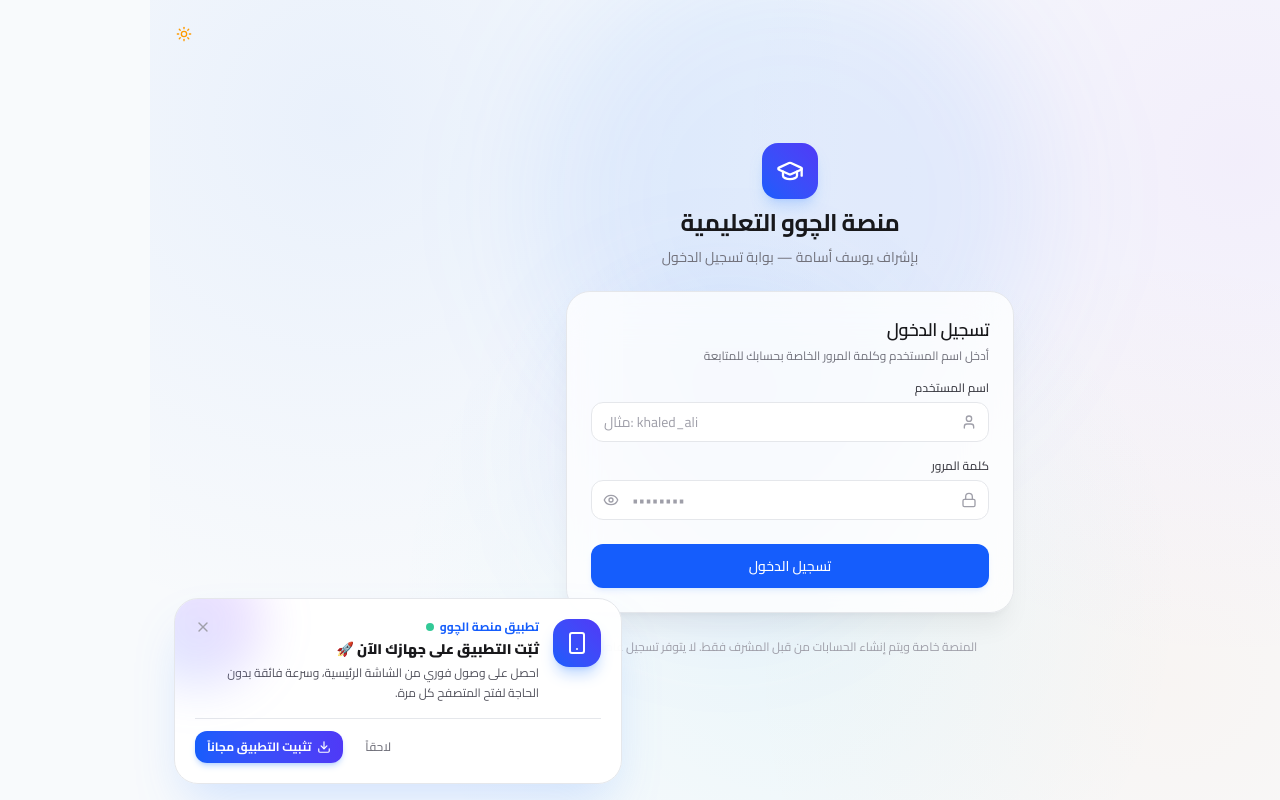
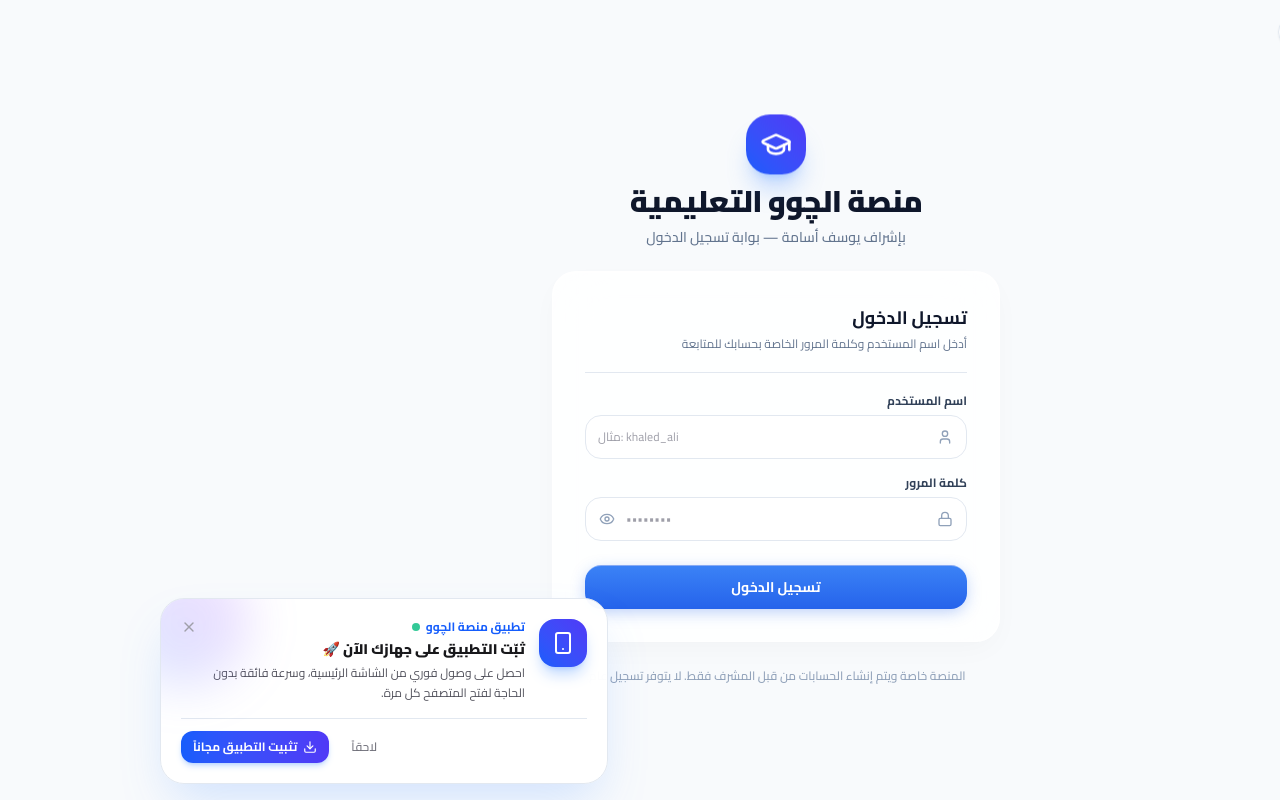
Before and after one commit to useafosama/study-hub, a Next.js app: page /login in a window 1280 px wide. Built offline with nearby package versions, Linux system fonts and the light colour scheme.

Commit message:
style: lock to 100% unified Apple Light Glassmorphic aesthetic, eliminating all dark mode mismatch

```diff
--- a/app/(auth)/login/page.tsx
+++ b/app/(auth)/login/page.tsx
@@ -8,7 +8,6 @@ import { loginAction } from "@/actions/auth";
 import { Button } from "@/components/ui/button";
 import { Input } from "@/components/ui/input";
 import { Card, CardContent, CardDescription, CardHeader, CardTitle } from "@/components/ui/card";
-import { ThemeToggle } from "@/components/shared/theme-toggle";
 import { Lock, User, Eye, EyeOff, Loader2, GraduationCap, AlertCircle, ShieldAlert, ArrowRight } from "lucide-react";
 
 export default function LoginPage() {
@@ -18,60 +17,59 @@ export default function LoginPage() {
   const [showPassword, setShowPassword] = React.useState(false);
 
   return (
-    <div className="relative flex min-h-screen flex-col items-center justify-center p-4 selection:bg-blue-600 selection:text-white">
+    <div className="relative flex min-h-screen flex-col items-center justify-center p-4 selection:bg-blue-600 selection:text-white bg-slate-50">
       {/* Background ambient lighting */}
       <div className="absolute inset-0 -z-10 overflow-hidden">
-        <div className="absolute top-1/4 left-1/2 -translate-x-1/2 -translate-y-1/2 w-[500px] h-[500px] bg-blue-500/10 rounded-full blur-3xl pointer-events-none" />
-        <div className="absolute bottom-1/4 left-1/3 w-[300px] h-[300px] bg-indigo-500/10 rounded-full blur-3xl pointer-events-none" />
+        <div className="absolute top-1/4 left-1/2 -translate-x-1/2 -translate-y-1/2 w-[550px] h-[550px] bg-blue-400/15 rounded-full blur-3xl pointer-events-none" />
+        <div className="absolute bottom-1/4 left-1/3 w-[350px] h-[350px] bg-indigo-400/15 rounded-full blur-3xl pointer-events-none" />
       </div>
 
       {/* Top bar controls */}
       <div className="absolute top-4 left-4 right-4 flex items-center justify-between">
-        <Button asChild variant="ghost" size="sm" className="text-xs text-zinc-500 hover:text-zinc-900 dark:hover:text-zinc-100 gap-1.5 rounded-xl">
+        <Button asChild variant="ghost" size="sm" className="text-xs text-slate-600 hover:text-slate-900 gap-1.5 rounded-2xl bg-white/70 backdrop-blur-md border border-slate-200/60 shadow-xs">
           <Link href="/">
             <ArrowRight className="h-3.5 w-3.5" />
             <span>العودة للرئيسية</span>
           </Link>
         </Button>
-        <ThemeToggle />
       </div>
 
       <div className="w-full max-w-md space-y-6">
         {/* Brand Header */}
         <div className="text-center space-y-2">
-          <div className="inline-flex h-14 w-14 items-center justify-center rounded-2xl bg-gradient-to-tr from-blue-600 to-indigo-600 text-white shadow-lg shadow-blue-500/20 mb-2">
-            <GraduationCap className="h-7 w-7" />
+          <div className="inline-flex h-15 w-15 items-center justify-center rounded-3xl bg-gradient-to-tr from-blue-600 to-indigo-600 text-white shadow-xl shadow-blue-500/25 mb-2 animate-float">
+            <GraduationCap className="h-8 w-8" />
           </div>
-          <h1 className="text-2xl font-bold tracking-tight text-zinc-900 dark:text-zinc-50">
+          <h1 className="text-2xl sm:text-3xl font-black tracking-tight text-slate-900">
             منصة الچوو التعليمية
           </h1>
-          <p className="text-sm text-zinc-500 dark:text-zinc-400">
+          <p className="text-xs sm:text-sm text-slate-500 font-medium">
             بإشراف يوسف أسامة — بوابة تسجيل الدخول
           </p>
         </div>
 
-        {/* Login Card */}
-        <Card className="border-zinc-200/80 bg-white/80 shadow-xl shadow-zinc-950/5 backdrop-blur-xl dark:border-zinc-800/80 dark:bg-zinc-900/80 rounded-3xl">
-          <CardHeader className="space-y-1 pb-4 text-center sm:text-right">
-            <CardTitle className="text-lg font-semibold">تسجيل الدخول</CardTitle>
-            <CardDescription className="text-xs">
+        {/* Login Card (Apple Frosted Glass) */}
+        <div className="glass-panel p-6 sm:p-8 rounded-3xl shadow-xl">
+          <div className="space-y-1 pb-5 text-center sm:text-right border-b border-slate-100 mb-5">
+            <h2 className="text-lg font-bold text-slate-900">تسجيل الدخول</h2>
+            <p className="text-xs text-slate-500">
               أدخل اسم المستخدم وكلمة المرور الخاصة بحسابك للمتابعة
-            </CardDescription>
-          </CardHeader>
+            </p>
+          </div>
 
-          <CardContent>
+          <div>
             {/* Account disabled alert from URL */}
             {urlError === "account_disabled" && (
-              <div className="mb-4 flex items-start gap-2.5 rounded-2xl border border-rose-200 bg-rose-50 p-3.5 text-xs text-rose-800 dark:border-rose-900/50 dark:bg-rose-950/40 dark:text-rose-300">
-                <ShieldAlert className="h-4 w-4 shrink-0 mt-0.5 text-rose-600 dark:text-rose-400" />
+              <div className="mb-4 flex items-start gap-2.5 rounded-2xl border border-rose-200 bg-rose-50 p-3.5 text-xs text-rose-800">
+                <ShieldAlert className="h-4 w-4 shrink-0 mt-0.5 text-rose-600" />
                 <span>تم تعطيل هذا الحساب. يرجى مراجعة إدارة المنصة لتفعيل حسابك.</span>
               </div>
             )}
 
             {/* Error Message from Server Action */}
             {state?.error && (
-              <div className="mb-4 flex items-start gap-2.5 rounded-2xl border border-rose-200 bg-rose-50 p-3.5 text-xs text-rose-800 dark:border-rose-900/50 dark:bg-rose-950/40 dark:text-rose-300">
-                <AlertCircle className="h-4 w-4 shrink-0 mt-0.5 text-rose-600 dark:text-rose-400" />
+              <div className="mb-4 flex items-start gap-2.5 rounded-2xl border border-rose-200 bg-rose-50 p-3.5 text-xs text-rose-800">
+                <AlertCircle className="h-4 w-4 shrink-0 mt-0.5 text-rose-600" />
                 <span>{state.error}</span>
               </div>
             )}
@@ -80,7 +78,7 @@ export default function LoginPage() {
               <div className="space-y-1.5">
                 <label
                   htmlFor="username"
-                  className="block text-xs font-medium text-zinc-700 dark:text-zinc-300"
+                  className="block text-xs font-bold text-slate-700"
                 >
                   اسم المستخدم
                 </label>
@@ -92,18 +90,18 @@ export default function LoginPage() {
                     required
                     autoComplete="username"
                     placeholder="مثال: khaled_ali"
-                    className="pr-10 rounded-xl"
+                    className="pr-10 rounded-2xl bg-white border-slate-200/80 text-xs h-11 focus:border-blue-500"
                     disabled={isPending}
                     dir="ltr"
                   />
-                  <User className="absolute right-3 top-1/2 -translate-y-1/2 h-4 w-4 text-zinc-400 pointer-events-none" />
+                  <User className="absolute right-3.5 top-1/2 -translate-y-1/2 h-4 w-4 text-slate-400 pointer-events-none" />
                 </div>
               </div>
 
               <div className="space-y-1.5">
                 <label
                   htmlFor="password"
-                  className="block text-xs font-medium text-zinc-700 dark:text-zinc-300"
+                  className="block text-xs font-bold text-slate-700"
                 >
                   كلمة المرور
                 </label>
@@ -115,15 +113,15 @@ export default function LoginPage() {
                     required
                     autoComplete="current-password"
                     placeholder="••••••••"
-                    className="pr-10 pl-10 rounded-xl"
+                    className="pr-10 pl-10 rounded-2xl bg-white border-slate-200/80 text-xs h-11 focus:border-blue-500"
                     disabled={isPending}
                     dir="ltr"
                   />
-                  <Lock className="absolute right-3 top-1/2 -translate-y-1/2 h-4 w-4 text-zinc-400 pointer-events-none" />
+                  <Lock className="absolute right-3.5 top-1/2 -translate-y-1/2 h-4 w-4 text-slate-400 pointer-events-none" />
                   <button
                     type="button"
                     onClick={() => setShowPassword(!showPassword)}
-                    className="absolute left-3 top-1/2 -translate-y-1/2 text-zinc-400 hover:text-zinc-600 dark:hover:text-zinc-300 focus:outline-none"
+                    className="absolute left-3.5 top-1/2 -translate-y-1/2 text-slate-400 hover:text-slate-600 focus:outline-none"
                     tabIndex={-1}
                   >
                     {showPassword ? (
@@ -138,7 +136,7 @@ export default function LoginPage() {
               <Button
                 type="submit"
                 disabled={isPending}
-                className="w-full h-11 rounded-xl bg-blue-600 hover:bg-blue-700 text-white font-medium text-sm transition-all shadow-md shadow-blue-500/10 cursor-pointer mt-2"
+                className="apple-button-glow w-full h-11 rounded-2xl text-white font-bold text-sm cursor-pointer mt-2"
               >
                 {isPending ? (
                   <>
@@ -150,11 +148,11 @@ export default function LoginPage() {
                 )}
               </Button>
             </form>
-          </CardContent>
-        </Card>
+          </div>
+        </div>
 
         {/* Security & Access note */}
-        <p className="text-center text-xs text-zinc-400 dark:text-zinc-500 leading-relaxed px-4">
+        <p className="text-center text-xs text-slate-400 leading-relaxed px-4 font-medium">
           المنصة خاصة ويتم إنشاء الحسابات من قبل المشرف فقط. لا يتوفر تسجيل عام.
         </p>
       </div>
--- a/app/globals.css
+++ b/app/globals.css
@@ -2,31 +2,31 @@
 
 @layer base {
   :root {
-    --background: 215 28% 97%;
-    --foreground: 224 71.4% 4.1%;
+    --background: 210 40% 98%;
+    --foreground: 222.2 84% 4.9%;
     --card: 0 0% 100%;
-    --card-foreground: 224 71.4% 4.1%;
+    --card-foreground: 222.2 84% 4.9%;
     --popover: 0 0% 100%;
-    --popover-foreground: 224 71.4% 4.1%;
+    --popover-foreground: 222.2 84% 4.9%;
     --primary: 221.2 83.2% 53.3%;
     --primary-foreground: 210 40% 98%;
-    --secondary: 220 14.3% 95.9%;
-    --secondary-foreground: 220.9 39.3% 11%;
-    --muted: 220 14.3% 95.9%;
-    --muted-foreground: 220 8.9% 46.1%;
-    --accent: 220 14.3% 95.9%;
-    --accent-foreground: 220.9 39.3% 11%;
+    --secondary: 210 40% 96.1%;
+    --secondary-foreground: 222.2 47.4% 11.2%;
+    --muted: 210 40% 96.1%;
+    --muted-foreground: 215.4 16.3% 46.9%;
+    --accent: 210 40% 96.1%;
+    --accent-foreground: 222.2 47.4% 11.2%;
     --destructive: 0 84.2% 60.2%;
-    --destructive-foreground: 0 0% 98%;
-    --border: 220 13% 91%;
-    --input: 220 13% 91%;
+    --destructive-foreground: 210 40% 98%;
+    --border: 214.3 31.8% 91.4%;
+    --input: 214.3 31.8% 91.4%;
     --ring: 221.2 83.2% 53.3%;
     --radius: 1.25rem;
   }
 }
 
 * {
-  border-color: hsl(var(--border));
+  border-color: #e2e8f0;
 }
 
 body {
@@ -36,10 +36,10 @@ body {
   font-feature-settings: "rlig" 1, "calt" 1;
   -webkit-tap-highlight-color: transparent;
   background-image:
-    radial-gradient(circle at 15% 15%, rgba(59, 130, 246, 0.08) 0px, transparent 40%),
-    radial-gradient(circle at 85% 20%, rgba(147, 51, 234, 0.06) 0px, transparent 40%),
-    radial-gradient(circle at 50% 75%, rgba(6, 182, 212, 0.06) 0px, transparent 45%),
-    radial-gradient(circle at 80% 85%, rgba(249, 115, 22, 0.04) 0px, transparent 35%);
+    radial-gradient(circle at 10% 10%, rgba(59, 130, 246, 0.07) 0px, transparent 45%),
+    radial-gradient(circle at 90% 15%, rgba(147, 51, 234, 0.05) 0px, transparent 45%),
+    radial-gradient(circle at 50% 85%, rgba(14, 165, 233, 0.06) 0px, transparent 50%),
+    radial-gradient(circle at 80% 90%, rgba(249, 115, 22, 0.04) 0px, transparent 40%);
   background-attachment: fixed;
 }
 
@@ -52,19 +52,19 @@ body {
   background: transparent;
 }
 ::-webkit-scrollbar-thumb {
-  background: rgba(0, 0, 0, 0.14);
+  background: rgba(0, 0, 0, 0.15);
   border-radius: 9999px;
 }
 ::-webkit-scrollbar-thumb:hover {
-  background: rgba(0, 0, 0, 0.28);
+  background: rgba(0, 0, 0, 0.3);
 }
 
-/* Apple Light Glassmorphism Utility Classes */
+/* Apple Light Frosted Glass Panels */
 .glass-panel {
-  background: rgba(255, 255, 255, 0.82);
+  background: rgba(255, 255, 255, 0.85);
   backdrop-filter: blur(28px);
   -webkit-backdrop-filter: blur(28px);
-  border: 1px solid rgba(255, 255, 255, 0.9);
+  border: 1px solid rgba(255, 255, 255, 0.95);
   box-shadow:
     0 10px 30px -5px rgba(0, 0, 0, 0.03),
     0 2px 8px -2px rgba(0, 0, 0, 0.02),
@@ -74,14 +74,14 @@ body {
 }
 
 .glass-card-interactive {
-  background: rgba(255, 255, 255, 0.78);
+  background: rgba(255, 255, 255, 0.82);
   backdrop-filter: blur(24px);
   -webkit-backdrop-filter: blur(24px);
-  border: 1px solid rgba(255, 255, 255, 0.85);
+  border: 1px solid rgba(255, 255, 255, 0.9);
   box-shadow:
     0 4px 20px -2px rgba(0, 0, 0, 0.03),
     0 1px 4px -1px rgba(0, 0, 0, 0.02),
-    inset 0 1px 0 0 rgba(255, 255, 255, 0.95);
+    inset 0 1px 0 0 rgba(255, 255, 255, 1);
   border-radius: 1.5rem;
   transition: all 0.3s cubic-bezier(0.16, 1, 0.3, 1);
   will-change: transform, box-shadow;
@@ -89,12 +89,30 @@ body {
 
 .glass-card-interactive:hover {
   transform: translateY(-4px);
-  background: rgba(255, 255, 255, 0.94);
-  border-color: rgba(59, 130, 246, 0.35);
+  background: rgba(255, 255, 255, 0.96);
+  border-color: rgba(59, 130, 246, 0.4);
   box-shadow:
     0 20px 40px -12px rgba(37, 99, 235, 0.12),
     0 8px 16px -4px rgba(0, 0, 0, 0.03),
     inset 0 1px 0 0 rgba(255, 255, 255, 1);
+}
+
+/* Apple Legacy support classes mapping to frosted glass */
+.apple-card {
+  background: rgba(255, 255, 255, 0.85);
+  backdrop-filter: blur(20px);
+  -webkit-backdrop-filter: blur(20px);
+  border: 1px solid rgba(226, 232, 240, 0.8);
+  box-shadow: 0 4px 20px -2px rgba(0, 0, 0, 0.03);
+  border-radius: 1.25rem;
+  transition: all 0.25s cubic-bezier(0.16, 1, 0.3, 1);
+}
+
+.apple-card-hover:hover {
+  transform: translateY(-3px);
+  background: #ffffff;
+  border-color: rgba(59, 130, 246, 0.4);
+  box-shadow: 0 15px 35px -5px rgba(37, 99, 235, 0.1);
 }
 
 /* Glossy Apple Button with subtle sheen */
@@ -102,7 +120,7 @@ body {
   position: relative;
   overflow: hidden;
   background: linear-gradient(180deg, #3b82f6 0%, #2563eb 100%);
-  border-top: 1px solid rgba(255, 255, 255, 0.4);
+  border-top: 1px solid rgba(255, 255, 255, 0.45);
   box-shadow: 0 4px 16px -2px rgba(37, 99, 235, 0.35);
   transition: all 0.25s cubic-bezier(0.16, 1, 0.3, 1);
 }
--- a/app/layout.tsx
+++ b/app/layout.tsx
@@ -50,10 +50,10 @@ export default function RootLayout({
 }) {
   return (
     <html lang="ar" dir="rtl" suppressHydrationWarning className={cairo.variable}>
-      <body className="min-h-screen font-sans text-zinc-900 antialiased dark:text-zinc-50 selection:bg-blue-600 selection:text-white relative">
+      <body className="min-h-screen bg-slate-50 text-slate-900 font-sans antialiased selection:bg-blue-600 selection:text-white relative">
         <ThemeProvider
           attribute="class"
-          defaultTheme="light"
+          forcedTheme="light"
           enableSystem={false}
           disableTransitionOnChange
         >
```
Also changed, not shown: components/landing/landing-footer.tsx (+12 -12 lines), components/shared/theme-toggle.tsx (+2 -70 lines).
